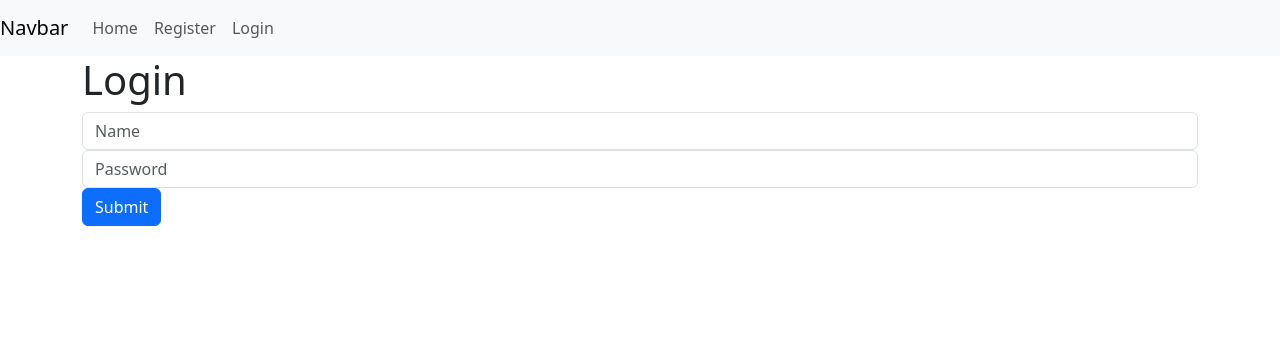
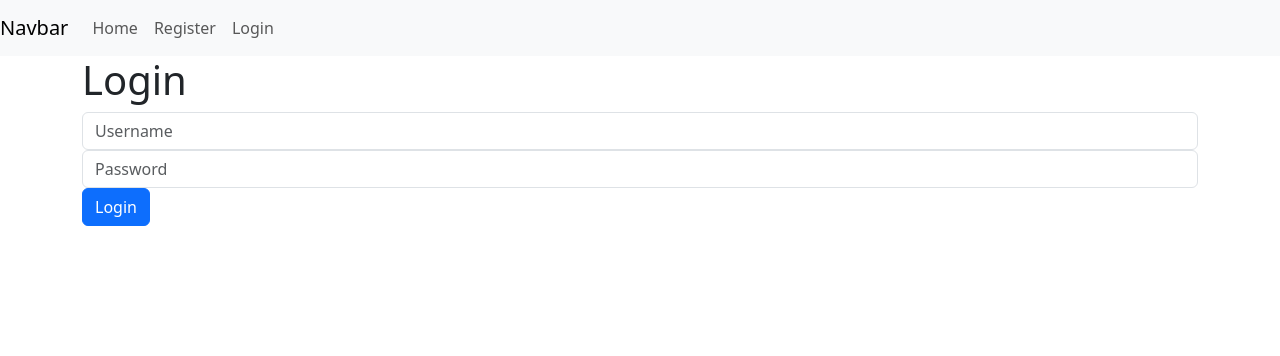
Before and after one commit to ryanlanzstu/secureapp, a Flask app: template templates/login.html in a window 1280 px wide. Shown: the top 356 px of the page. Run offline with Flask 3, Linux system fonts and the light colour scheme; the template is opened without the code that fills it, so the values that code supplies are empty; some libraries are stand-ins or nearby versions.

Commit message:
add GET/POST function to login

```diff
--- a/app.py
+++ b/app.py
@@ -19,5 +19,21 @@ def home():
     else:
         return render_template('home.html')
 
+@app.route('/login', methods=['GET', 'POST'])
+def login():
+    if request.method == 'POST':
+        username = request.form('username')
+        pwd = request.form('password')
+        cur = mysql.connection.cursor()
+        cur.execute(f"SELECT username, password from tbl_users WHERE username = '{username}'")
+        user = cur.fetchone()
+        cur.close()
+        if user and pwd == user[1]:
+            session['username'] = user[0]
+            return redirect(url_for('home'))
+        else:
+            return render_template('login.html', error='Invalid username or password')
+    return render_template('login.html')
+
 if __name__ == '__main__':
     app.run(debug=True)
--- a/templates/login.html
+++ b/templates/login.html
@@ -4,12 +4,12 @@
     <h1>Login</h1>
     <form action="" method="POST">
         <div class="form-group">
-            <input type="text" name="Name" class="form-control" placeholder="Name" required>
+            <input type="text" name="Usrname" class="form-control" placeholder="Username" required>
         </div>
         <div class="form-group">
             <input type="password" name="Password" class="form-control" placeholder="Password" required>
         </div>
-        <button class="btn btn-primary" type="submit">Submit</button>
+        <button class="btn btn-primary" type="submit">Login</button>
     </form>
 </div>
 {% endblock%}
```
